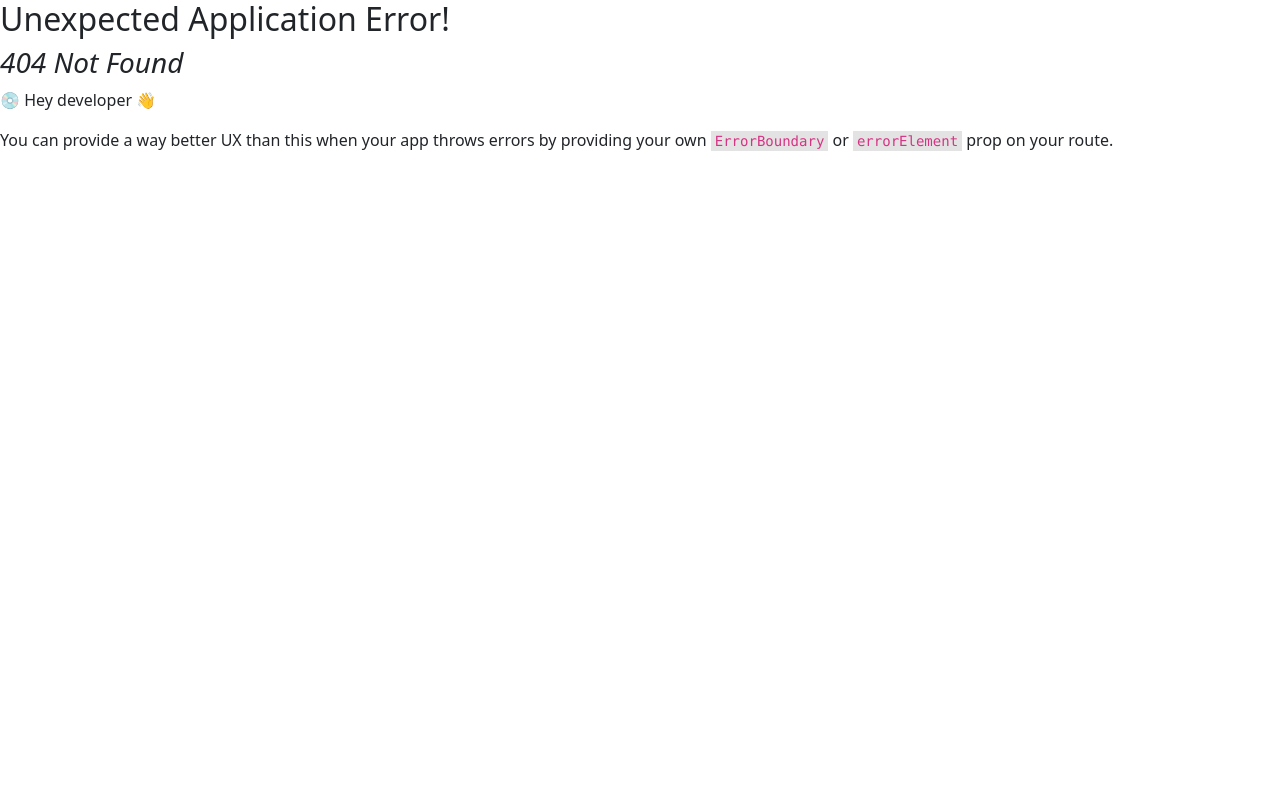
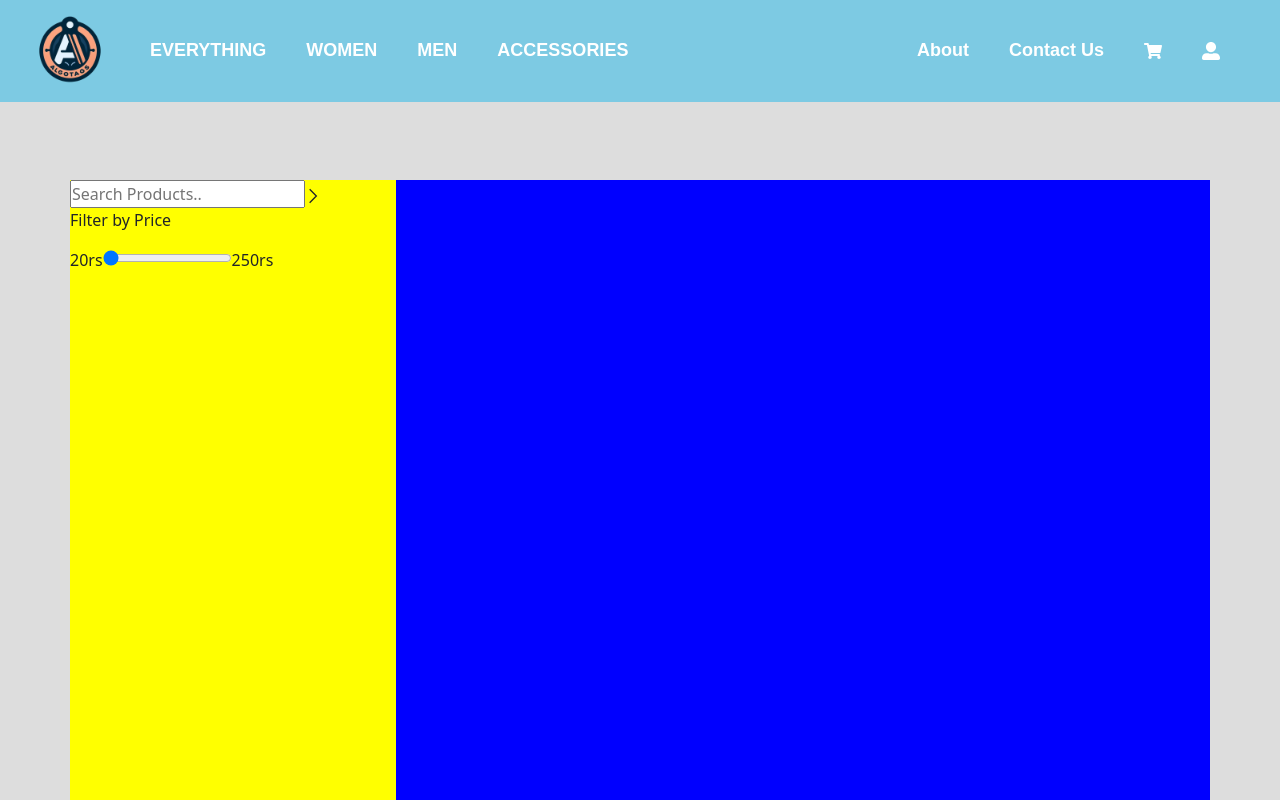
Before and after one commit to himansh423/AlgoTogs-ECOMMERCE, a React (Vite) app in the folder Frontend/: page /store in a window 1280 px wide. Before the commit this address had no page. Shown: the top 800 px of the page. Built offline with nearby package versions, Linux system fonts and the light colour scheme.

Commit message:
created more cart functionalities like update,delete,get,post

```diff
--- a/Frontend/src/components/CartSide.jsx
+++ b/Frontend/src/components/CartSide.jsx
@@ -4,8 +4,9 @@ import { RxCross2 } from "react-icons/rx";
 import { RxCrossCircled } from "react-icons/rx";
 import { cartAction } from "../store/cart";
 import axios from "axios";
+import { useEffect } from "react";
 const CartSide = () => {
-  const { cartItem,styling } = useSelector((store) => store.cart);
+  const { cartItem,styling,initialCartItem } = useSelector((store) => store.cart);
 
   const dispatch = useDispatch();
 
@@ -14,12 +15,20 @@ const CartSide = () => {
   }
 
 
+  const alreadyInCart = async () => {
+    const res = await axios.get(`http://localhost:8080/cartItem/`);
+    dispatch(cartAction.alreadyAddCartItem({ data: res.data }));
+  }
 
-  const handleDelete = async(id) => {
-    const res = await axios.delete(`http://localhost:8080/cartItem/${id}`);
-    console.log(`deleted ${res.data}`);
-    dispatch(cartAction.deleteCartItem({_id:id}));
-  }
+  useEffect(()=> {
+    alreadyInCart();
+  },[dispatch])
+ const handleDelete = async (id) => {
+  const res = await axios.delete(`http://localhost:8080/cartItem/${id}`);
+  console.log(`deleted ${res.data}`);
+  dispatch(cartAction.deleteCartItem({ _id: id }));
+  dispatch(cartAction.alreadyAddCartItemDelete({ _id: id }));
+}
 
 
   return (
@@ -30,13 +39,25 @@ const CartSide = () => {
           <RxCross2 className={styles.cross}  onClick={handleCross} />
         </div>
         <div className={styles.itemConatiner}>
-          {cartItem && cartItem.map((item) => (
+          {initialCartItem.map((item) => (
             <div key={item._id} className={styles.item}>
               <div className={styles.main}>
                 <img src={item.img} alt="" />
                 <div className={styles.details}>
                   <p>{item.title}</p>
-                  <p>{item.price}</p>
+                  <p>{item.quantity} * {item.price}</p>
+                </div>
+              </div>
+              <RxCrossCircled className={styles.cross2} onClick={() => handleDelete(item._id)} />
+            </div>
+          ))}
+          {cartItem.map((item) => (
+            <div key={item._id} className={styles.item}>
+              <div className={styles.main}>
+                <img src={item.img} alt="" />
+                <div className={styles.details}>
+                  <p>{item.title}</p>
+                  <p>{item.quantity} * {item.price}</p>
                 </div>
               </div>
               <RxCrossCircled className={styles.cross2} onClick={() => handleDelete(item._id)} />
--- /dev/null
+++ b/Frontend/src/components/Everything.jsx
@@ -0,0 +1,28 @@
+import styles from "./Everything.module.css";
+import { GrNext } from "react-icons/gr";
+const Everything = () => {
+  return (
+    <main className={styles.parentConatiner}>
+      <div className={styles.container}>
+        <div className={styles.filter}>
+           <input placeholder="Search Products.."className={styles.searchInput}/>
+           <GrNext />
+
+           <p>Filter by Price</p>
+           <span>20rs</span>
+           <input type="range"
+                min="20"
+                max="240"
+                value="20"
+                />
+                <span>250rs</span>
+        </div>
+        <div className={styles.shopContainer}>
+
+        </div>
+      </div>
+    </main>
+  );
+};
+
+export default Everything;
--- /dev/null
+++ b/Frontend/src/components/Everything.module.css
@@ -0,0 +1,19 @@
+.parentConatiner {
+  height:1900px;
+  background-color: #dddddd;
+  padding:180px 70px;
+}
+.container {
+   display: flex;
+   justify-content: space-between;
+}
+.filter {
+  height:700px;
+  width:400px;
+  background-color: yellow;
+}
+.shopContainer {
+  height:900px;
+  width:1000px;
+  background-color: blue;
+}
--- a/Frontend/src/components/Header.jsx
+++ b/Frontend/src/components/Header.jsx
@@ -5,6 +5,7 @@ import { FaShoppingCart } from "react-icons/fa";
 import { FaUserAlt } from "react-icons/fa";
 import { useDispatch } from "react-redux";
 import { cartAction } from "../store/cart";
+import { Link } from "react-router-dom";
 const Header = () => {
   const dispatch = useDispatch();
 const handleCartClick = () => {
@@ -18,9 +19,9 @@ const handleCartClick = () => {
           <a href="#" className={styles.brand}>
             <img src={logoImg} />
           </a>
-          <a className={styles.links} href="">
+          <Link className={styles.links} to="/store">
             EVERYTHING
-          </a>
+          </Link>
           <a className={styles.links} href="">
             WOMEN
           </a>
--- a/Frontend/src/components/ShopSection.jsx
+++ b/Frontend/src/components/ShopSection.jsx
@@ -11,7 +11,6 @@ import { useEffect } from "react";
 import { cartAction } from "../store/cart";
 const ShopSection = () => {
   const { shopCards } = useSelector((store) => store.shopCard);
-  const { cartItem } = useSelector((store) => store.cart);
   const { style } = useSelector((store) => store.shopCard);
   const dispatch = useDispatch();
   const handleOnMouseOver = (id) => {
@@ -26,25 +25,26 @@ const ShopSection = () => {
     console.log(res.data);
     dispatch(shopCardAction.shopCardData({ data: res.data }));
   };
-  const postCartItem = async (data) => {
-    const cartItemWithoutId = {
-      _id:data._id,
-      img: data.img,
-      title: data.title,
-      quantity:123,
-      cuttedPrice: data.cuttedPrice,
-      price: data.price,
-    };
-    const res = await axios.post(
-      "http://localhost:8080/cartItem/",
-      cartItemWithoutId
-    );
-    console.log(res.data);
+
+  const cartAdd = async (id) => {
+    const ExistingItem = await axios.get(`http://localhost:8080/cartItem/${id}`)
+    if(ExistingItem.data){
+      alert("already in cart");
+      return;
+    }
+
+  const res = await axios.get(`http://localhost:8080/producthome/${id}`);
+  const postData = {
+    _id: res.data._id,
+    img: res.data.img,
+    title: res.data.title,
+    quantity: 1, // Set the initial quantity to 1
+    cuttedPrice: res.data.cuttedPrice,
+    price: res.data.price,
   };
-  const cartAdd = async (id) => {
-    const res = await axios.get(`http://localhost:8080/producthome/${id}`);
-    dispatch(cartAction.addCartItem({ data: res.data }));
-    postCartItem(res.data);
+
+  const response = await axios.post(`http://localhost:8080/cartItem/`, postData);
+  dispatch(cartAction.addCartItem({ data: response.data }));
   };
 
   useEffect(() => {
--- /dev/null
+++ b/Frontend/src/parentComponent/EverythingStore.jsx
@@ -0,0 +1,9 @@
+import Everything from "../components/Everything";
+
+const EverythingStore = () => {
+  return <>
+  <Everything/>
+  </>;
+};
+
+export default EverythingStore;
--- /dev/null
+++ b/Frontend/src/parentComponent/HomeLanding.jsx
@@ -0,0 +1,19 @@
+import BackImage from "../components/BackImage";
+import CartSide from "../components/CartSide";
+import HeroCard from "../components/HeroCard";
+import ShopSection from "../components/ShopSection";
+import TextOnHero from "../components/TextOnHero";
+
+const HomeLanding = () => {
+  return (
+    <>
+      <BackImage />
+      <TextOnHero />
+      <HeroCard />
+      <ShopSection />
+      <CartSide />
+    </>
+  );
+};
+
+export default HomeLanding;
--- a/Frontend/src/store/cart.js
+++ b/Frontend/src/store/cart.js
@@ -1,10 +1,11 @@
 import { createSlice } from "@reduxjs/toolkit";
-import img from "../assets/backcloth.jpeg";
+
 
 const cartSlice = createSlice({
   name: "cart",
   initialState: {
     cartItem:[],
+    initialCartItem:[],
     styling: {},
   },
   reducers: {
@@ -24,9 +25,18 @@ const cartSlice = createSlice({
       const { data } = action.payload;
       state.cartItem.push(data);
     },
+    alreadyAddCartItem: (state, action) => {
+      const { data } = action.payload;
+      console.log("cart",data)
+      state.initialCartItem = data;
+    },
     deleteCartItem: (state,action) => {
       const {_id} = action.payload;
       state.cartItem = state.cartItem.filter(item => item._id !== _id);
+    },
+    alreadyAddCartItemDelete :(state,action) => {
+      const {_id} = action.payload;
+      state.initialCartItem = state.initialCartItem.filter(item => item._id !== _id);
     }
   },
 });
```
Also changed, not shown: Frontend/src/main.jsx (+7 -1 lines), 2 other files (tests, documents, lock files or other folders).
